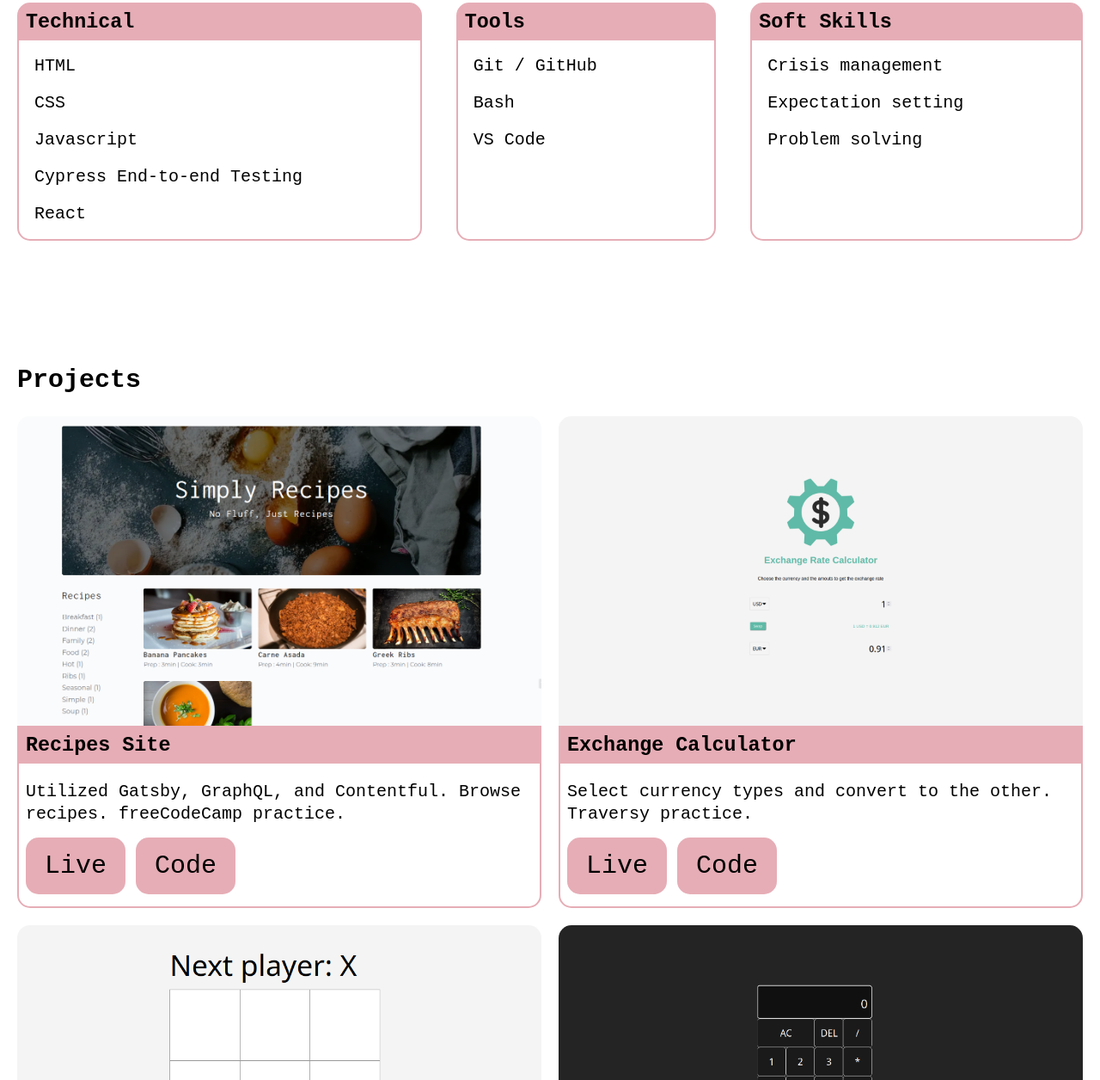
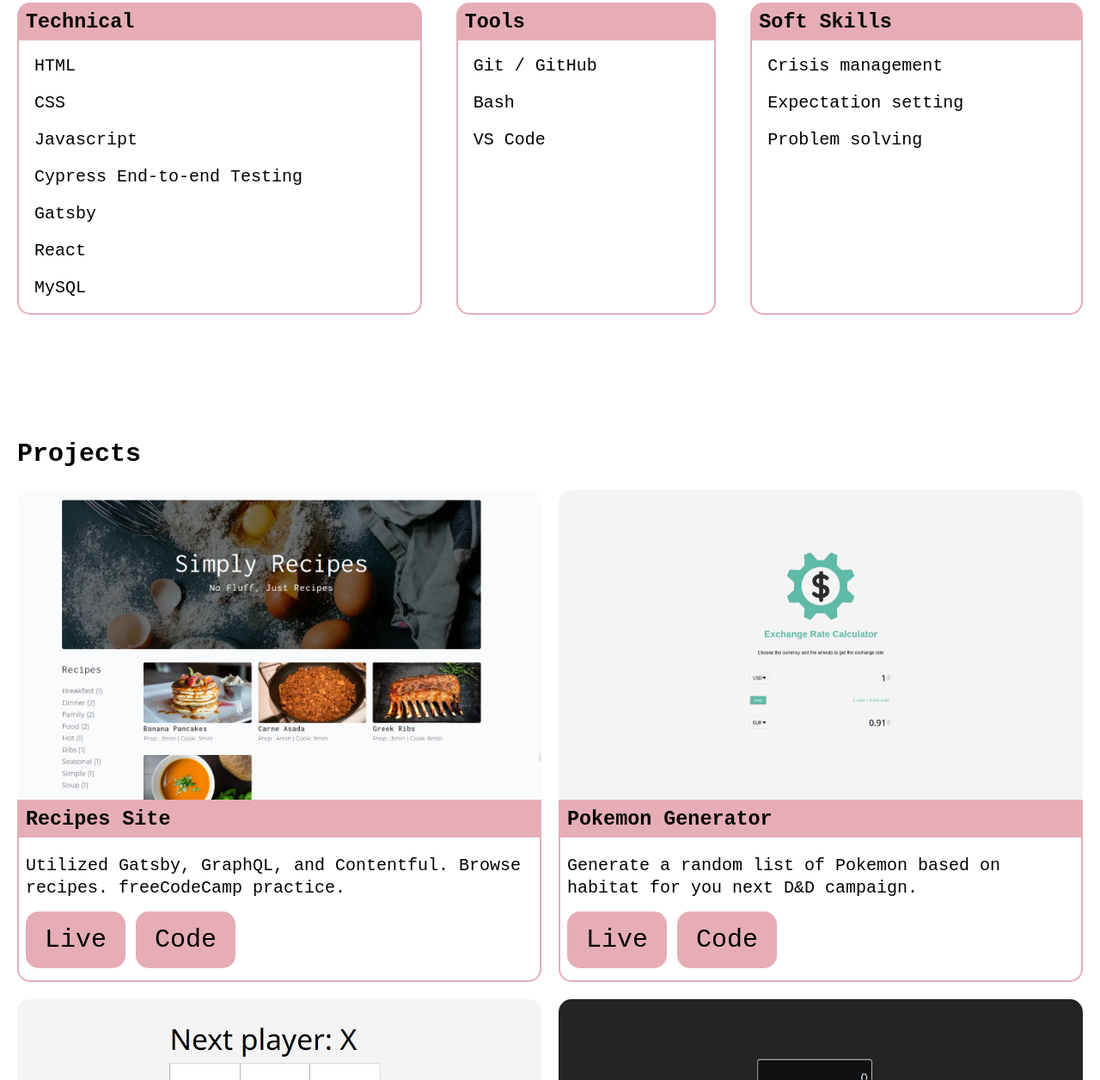
Before and after one commit to ericcorona1/Professional_Page, a website: page index.html in a window 1280 px wide. Shown: the part 1724-2980 px from the top of the page at 86% size. Drawn offline with Linux system fonts and the light colour scheme.

Commit message:
exchange switched for pokemon generator

```diff
--- a/index.html
+++ b/index.html
@@ -95,7 +95,9 @@
                   <li>CSS</li>
                   <li>Javascript</li>
                   <li>Cypress End-to-end Testing</li>
+                  <li>Gatsby</li>
                   <li>React</li>
+                  <li>MySQL</li>
                 </ul>
               </li>
               <li class="card">
@@ -145,11 +147,11 @@
                   <img src="img/exchange-calculator-screenshot.png" alt="Movie seat booking website thumbnail feating selector, seat status types, and seats">
                 </div>
                 <div class="card-info">
-                  <h3>Exchange Calculator</h3>
+                  <h3>Pokemon Generator</h3>
                   <div class="card-description">
-                    <p>Select currency types and convert to the other. Traversy practice.</p>
-                    <a href="https://exchange-calc-eric-corona.netlify.app/" target="_blank" class="card-button button">Live</a>
-                    <a href="https://github.com/ericcorona1/exchange-calculator.git" target="_blank" class="card-button button">Code</a>
+                    <p>Generate a random list of Pokemon based on habitat for you next D&D campaign.</p>
+                    <a href="https://pokemon-habitat-eric-corona.netlify.app/" target="_blank" class="card-button button">Live</a>
+                    <a href="https://github.com/ericcorona1/dd-habitat-populator" target="_blank" class="card-button button">Code</a>
                   </div>
                 </div>
               </div>
--- a/package.json
+++ b/package.json
@@ -1,5 +1,5 @@
 {
   "devDependencies": {
-    "cypress": "^12.9.0"
+    "cypress": "^12.17.4"
   }
 }
```
Also changed, not shown: img/pokemon-generator.png (added), 1 other file.
